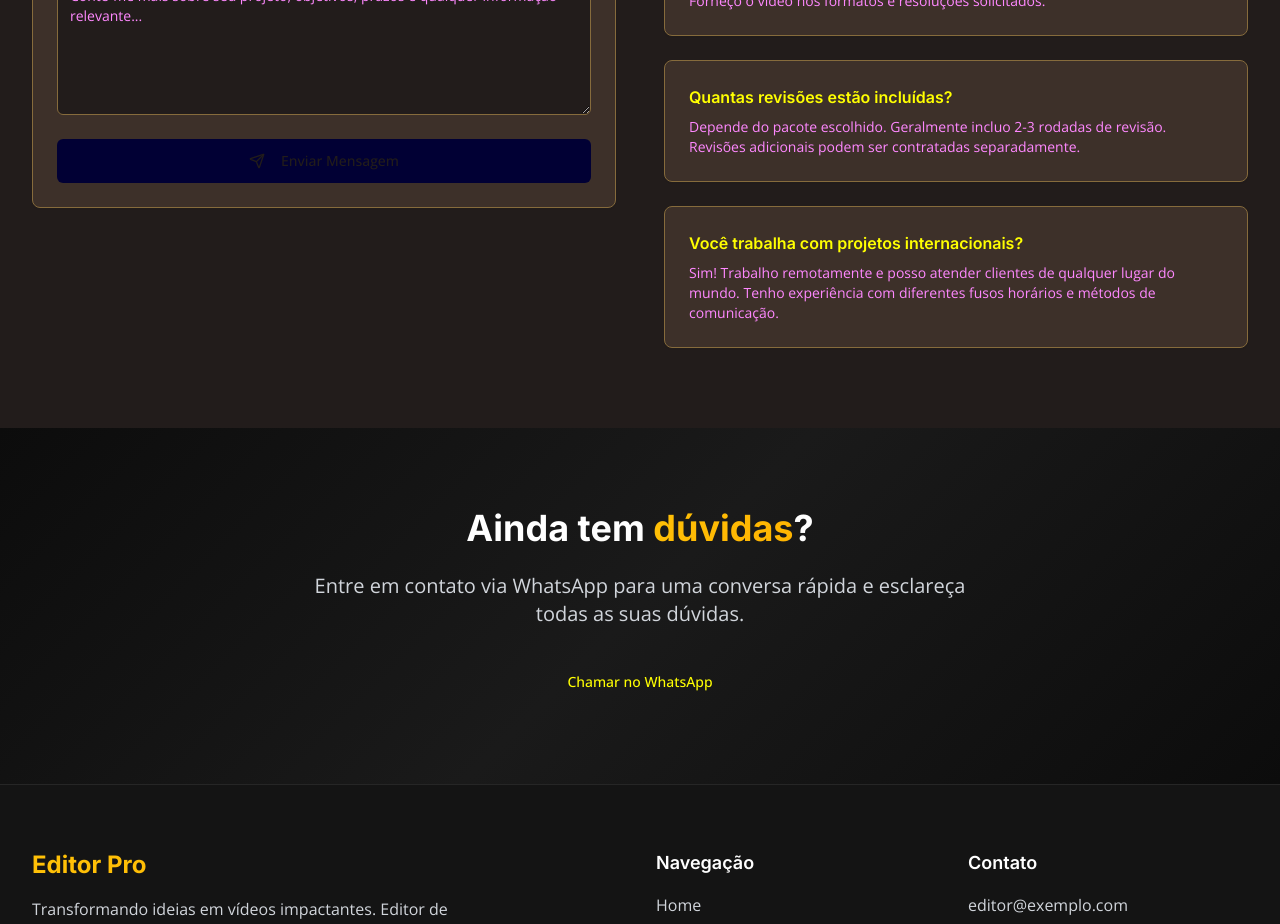
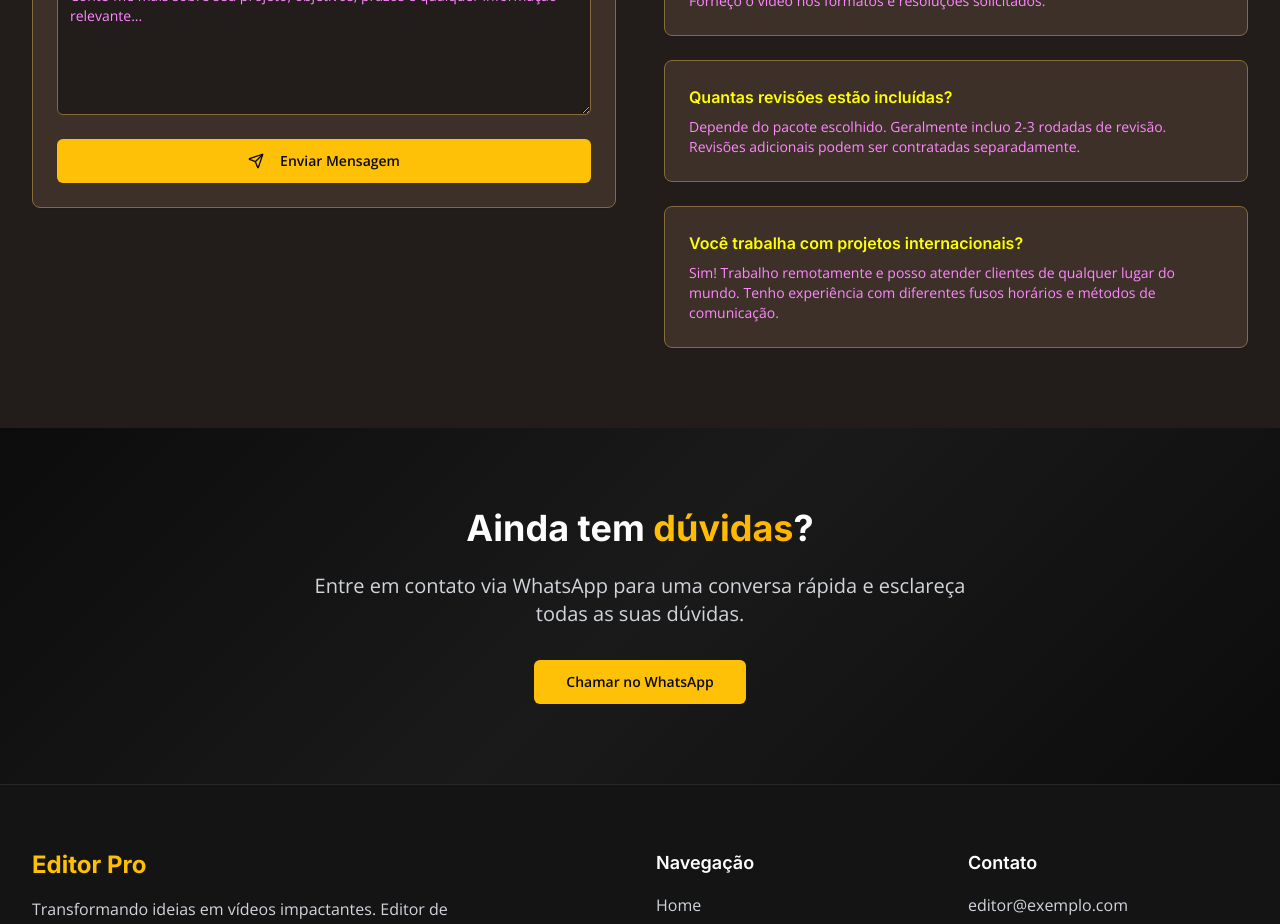
Before and after one commit to Digzera/visual-story-edit, a React (Vite) app: page /contato in a window 1280 px wide. Shown: the part 1160-2084 px from the top of the page. Built offline with nearby package versions, Linux system fonts and the light colour scheme.

Commit message:
Fix: Button color on contact page
Change the background color of the "Enviar Mensagem" button to the golden yellow and the text color to dark.

```diff
--- a/src/pages/Contact.tsx
+++ b/src/pages/Contact.tsx
@@ -229,7 +229,7 @@ const Contact = () => {
 
                       <Button
                         type="submit"
-                        className="w-full bg-primary hover:bg-primary/90"
+                        className="w-full bg-golden-amber hover:bg-golden-honey text-cinematographic-dark font-semibold"
                         size="lg"
                         disabled={isSubmitting}
                       >
@@ -317,7 +317,7 @@ const Contact = () => {
             <p className="text-xl text-gray-300 mb-8 max-w-2xl mx-auto">
               Entre em contato via WhatsApp para uma conversa rápida e esclareça todas as suas dúvidas.
             </p>
-            <Button asChild size="lg" className="bg-electric-blue hover:bg-electric-blue/90 text-dark">
+            <Button asChild size="lg" className="bg-golden-amber hover:bg-golden-honey text-cinematographic-dark font-semibold">
               <a href="https://wa.me/5511999999999" target="_blank" rel="noopener noreferrer">
                 Chamar no WhatsApp
               </a>
```
